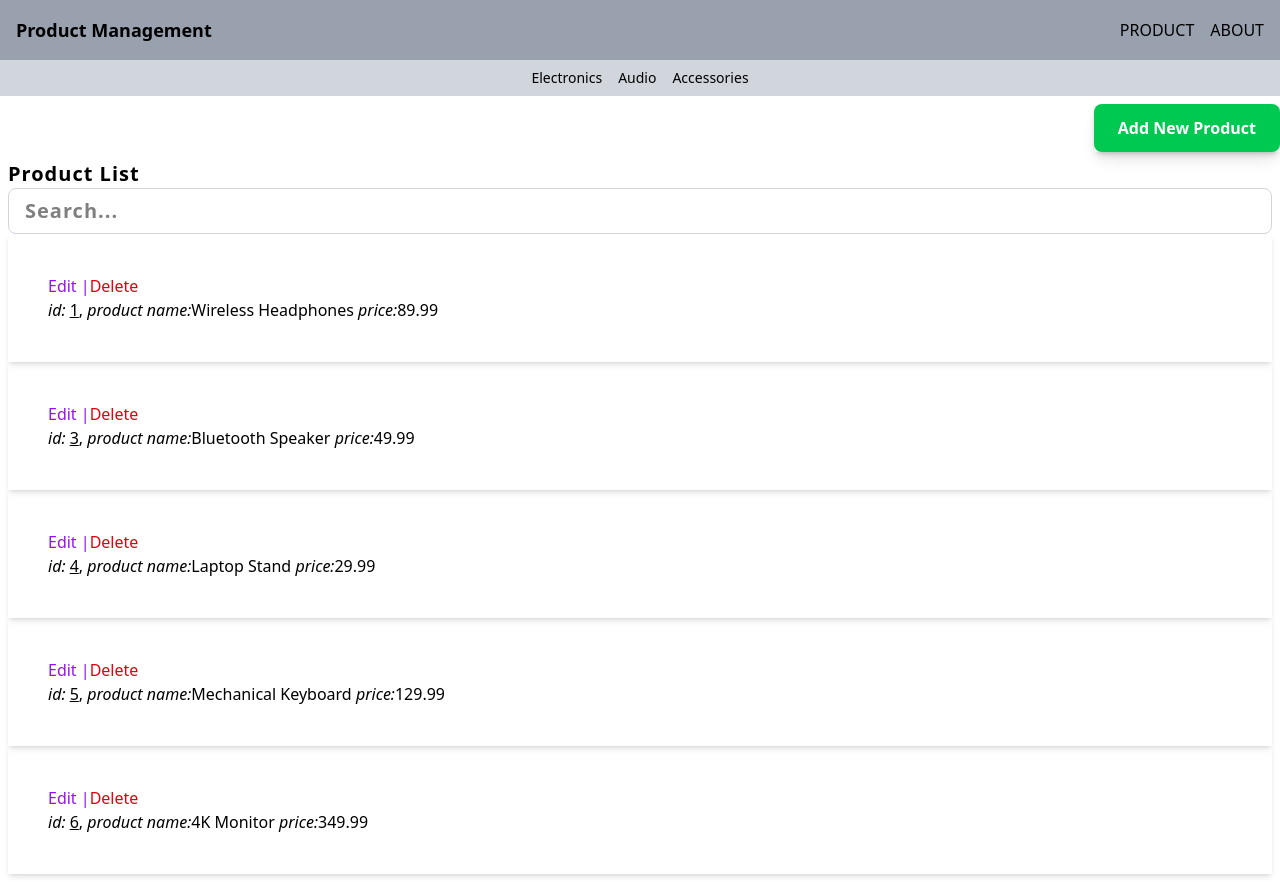
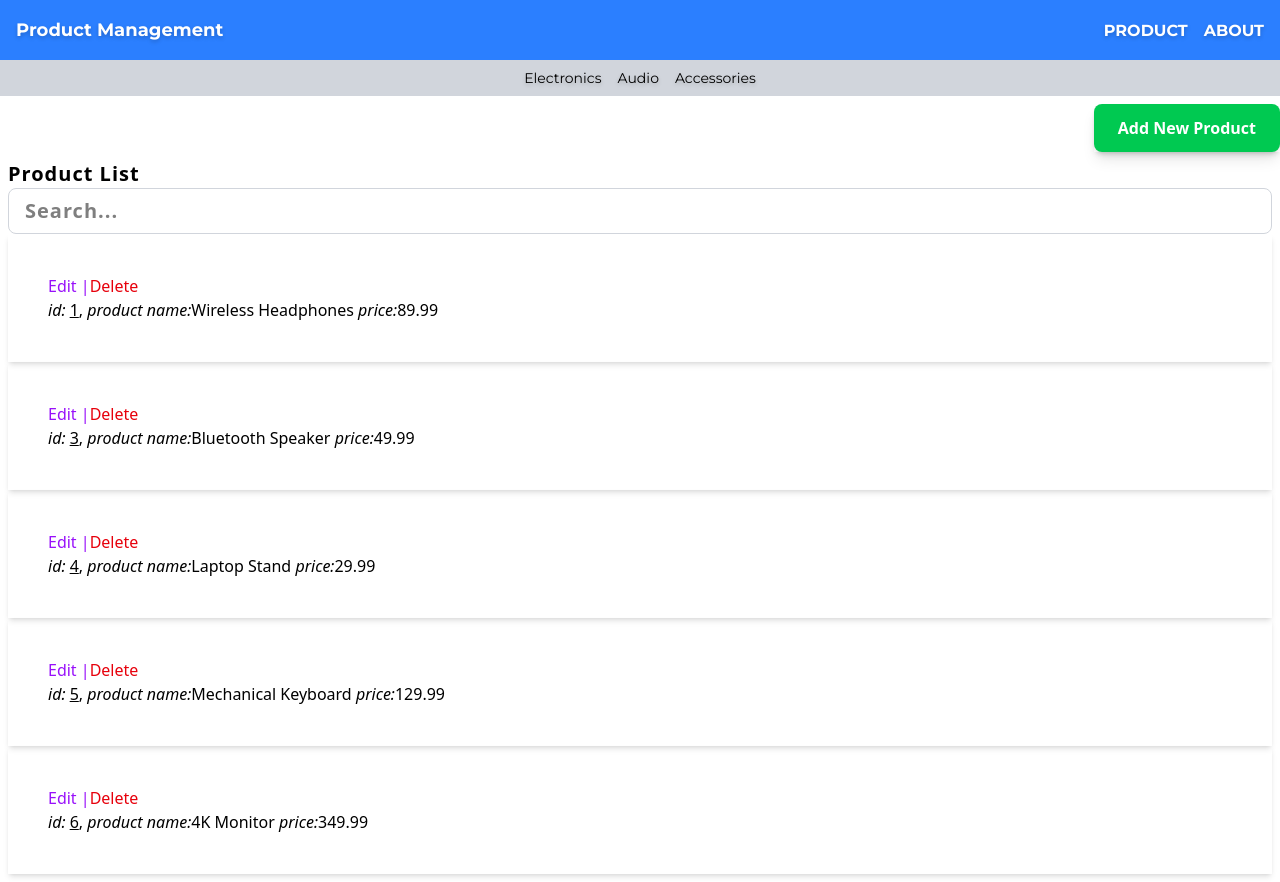
Before and after one commit to P4warit06/PROJECT2-SEC-1-Kittiphop.vue, a Vue app: page /product-manager in a window 1280 px wide. Built offline with nearby package versions, Linux system fonts and the light colour scheme; data requests are answered from the project's data file.

Commit message:
059-[Update] Import font & improve UI Navbar

```diff
--- a/src/components/Header.vue
+++ b/src/components/Header.vue
@@ -16,8 +16,8 @@ function toggleMenu() {
 </script>
 
 <template>
-  <header class="w-full bg-gray-400 text-black p-4 flex justify-between items-center">
-    <router-link to="/home" class="text-lg font-bold hover:opacity-60">Product Management</router-link>
+  <header class="w-full bg-blue-500  hover:bg-blue-800 transition-colors duration-1000 ease-in-out text-black p-4 flex justify-between items-center">
+    <router-link to="/home" class="text-lg text-white font-bold hover:opacity-60">Product Management</router-link>
     <button
       @click="toggleMenu"
       class="cursor-pointer hover:opacity-60 md:hidden"
@@ -40,12 +40,12 @@ function toggleMenu() {
 
     <nav class="hidden md:block">
       <ul class="flex space-x-4">
-        <li>
+        <li class="text-white font-bold">
           <router-link to="/product-manager" class="hover:opacity-70">
             PRODUCT
           </router-link>
         </li>
-        <li>
+        <li class="text-white font-bold">
           <router-link to="/home" class="hover:opacity-70">
             ABOUT
           </router-link>
@@ -103,7 +103,13 @@ function toggleMenu() {
 </template>
 
 <style scoped>
+@import url('https://fonts.googleapis.com/css2?family=Montserrat:wght@400;700&display=swap');
 header {
   position: relative;
 }
+h1, h2, h3, button, a {
+  font-family: 'Montserrat', sans-serif;
+  text-shadow: 0 2px 4px rgba(0, 0, 0, 0.2);
+}
+
 </style>
```
